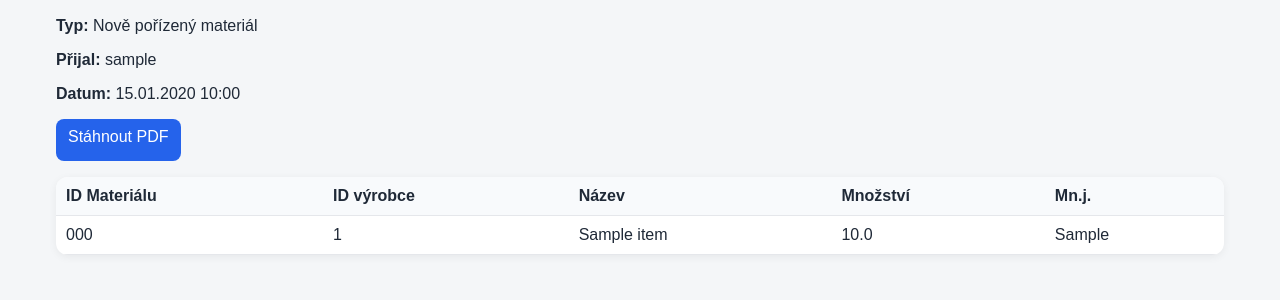
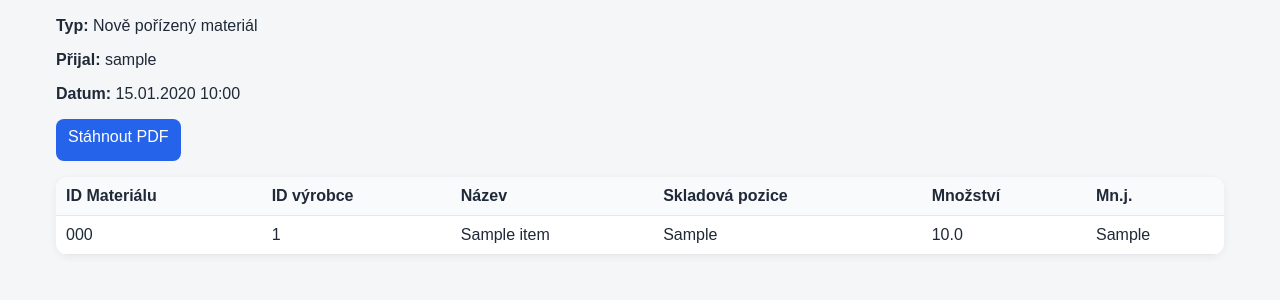
Before and after one commit to pecenyjirikdubno/sklad-app, a Flask app: page /receipt/1 in a window 1280 px wide. Shown: the part 179-479 px from the top of the page. Run offline with Flask 3, Linux system fonts and the light colour scheme; the visitor is signed in with stand-in values (Sample User, id 1); tables that the repository leaves empty hold one stand-in row (values such as "Sample post").

Commit message:
Add storage positions and inventory position input

```diff
--- a/app.py
+++ b/app.py
@@ -65,6 +65,7 @@ class Material(db.Model):
     name = db.Column(db.String(255), nullable=False)
     quantity = db.Column(db.Float, default=0)
     unit = db.Column(db.String(50), default="")
+    storage_position = db.Column(db.String(100), default="")
     price_without_vat = db.Column(db.Float, default=0)
 
 
@@ -107,6 +108,7 @@ class IssueSlipItem(db.Model):
     material_name = db.Column(db.String(255), default="")
     quantity = db.Column(db.Float, default=0)
     unit = db.Column(db.String(50), default="")
+    storage_position = db.Column(db.String(100), default="")
 
     issue_slip = db.relationship("IssueSlip", backref="items")
 
@@ -130,6 +132,7 @@ class ReceiptSlipItem(db.Model):
     material_name = db.Column(db.String(255), default="")
     quantity = db.Column(db.Float, default=0)
     unit = db.Column(db.String(50), default="")
+    storage_position = db.Column(db.String(100), default="")
 
     receipt_slip = db.relationship("ReceiptSlip", backref="items")
 
@@ -156,6 +159,7 @@ class InventoryItem(db.Model):
     system_qty = db.Column(db.Float, default=0)
     real_qty = db.Column(db.Float, default=0)
     unit = db.Column(db.String(50), default="")
+    storage_position = db.Column(db.String(100), default="")
     username = db.Column(db.String(80), default="")
     scanned_at = db.Column(db.DateTime, default=datetime.now)
 
@@ -309,20 +313,21 @@ def build_inventory_pdf(inventory):
         Spacer(1, 12)
     ]
 
-    data = [["ID Materiálu", "ID výrobce", "Název", "Systém", "Realita", "Rozdíl", "Mn.j."]]
+    data = [["ID Materiálu", "ID výrobce", "Název", "Skladová pozice", "Systém", "Realita", "Rozdíl", "Mn.j."]]
     for item in inventory.items:
         diff = inventory_difference(item)
         data.append([
             item.material_code or "",
             item.manufacturer_id or "",
             Paragraph(item.material_name or "", styles["BodyText"]),
+            item.storage_position or "",
             str(item.system_qty or 0),
             str(item.real_qty or 0),
             str(diff),
             item.unit or "",
         ])
 
-    table = Table(data, colWidths=[26 * mm, 32 * mm, 62 * mm, 20 * mm, 20 * mm, 20 * mm, 14 * mm], repeatRows=1)
+    table = Table(data, colWidths=[24 * mm, 28 * mm, 50 * mm, 28 * mm, 18 * mm, 18 * mm, 18 * mm, 12 * mm], repeatRows=1)
     table_style = [
         ("BACKGROUND", (0, 0), (-1, 0), colors.lightgrey),
         ("GRID", (0, 0), (-1, -1), 0.5, colors.grey),
@@ -364,9 +369,9 @@ def build_issue_pdf(slip, include_qr=False, base_url=""):
     ]
 
     if include_qr:
-        data = [["QR", "ID Materiálu", "ID výrobce", "Název", "Množství", "Mn.j."]]
+        data = [["QR", "ID Materiálu", "ID výrobce", "Název", "Skladová pozice", "Množství", "Mn.j."]]
     else:
-        data = [["ID Materiálu", "ID výrobce", "Název", "Množství", "Mn.j."]]
+        data = [["ID Materiálu", "ID výrobce", "Název", "Skladová pozice", "Množství", "Mn.j."]]
 
     qr_buffers = []
 
@@ -387,6 +392,7 @@ def build_issue_pdf(slip, include_qr=False, base_url=""):
                 item.material_code or "",
                 item.manufacturer_id or "",
                 Paragraph(item.material_name or "", styles["BodyText"]),
+                item.storage_position or "",
                 str(item.quantity or 0),
                 item.unit or ""
             ])
@@ -395,19 +401,21 @@ def build_issue_pdf(slip, include_qr=False, base_url=""):
                 item.material_code or "",
                 item.manufacturer_id or "",
                 item.material_name or "",
+                item.storage_position or "",
                 str(item.quantity or 0),
                 item.unit or ""
             ])
 
     if include_qr:
-        col_widths = [25 * mm, 27 * mm, 32 * mm, 68 * mm, 23 * mm, 15 * mm]
+        col_widths = [22 * mm, 24 * mm, 28 * mm, 55 * mm, 30 * mm, 22 * mm, 14 * mm]
     else:
-        col_widths = [30 * mm, 35 * mm, 70 * mm, 25 * mm, 20 * mm]
+        col_widths = [28 * mm, 32 * mm, 62 * mm, 35 * mm, 22 * mm, 16 * mm]
 
     table = Table(data, colWidths=col_widths, repeatRows=1)
     table.setStyle(TableStyle([
         ("BACKGROUND", (0, 0), (-1, 0), colors.lightgrey),
         ("GRID", (0, 0), (-1, -1), 0.5, colors.grey),
+        ("FONTNAME", (0, 0), (-1, -1), PDF_FONT_NAME),
         ("FONTNAME", (0, 0), (-1, 0), PDF_FONT_NAME),
         ("VALIGN", (0, 0), (-1, -1), "MIDDLE"),
         ("ALIGN", (0, 0), (0, -1), "CENTER"),
@@ -446,20 +454,22 @@ def build_receipt_pdf(slip):
         Spacer(1, 12)
     ]
 
-    data = [["ID Materiálu", "ID výrobce", "Název", "Množství", "Mn.j."]]
+    data = [["ID Materiálu", "ID výrobce", "Název", "Skladová pozice", "Množství", "Mn.j."]]
     for item in slip.items:
         data.append([
             item.material_code or "",
             item.manufacturer_id or "",
             item.material_name or "",
+            item.storage_position or "",
             str(item.quantity or 0),
             item.unit or ""
         ])
 
-    table = Table(data, colWidths=[30 * mm, 35 * mm, 70 * mm, 25 * mm, 20 * mm])
+    table = Table(data, colWidths=[28 * mm, 32 * mm, 62 * mm, 35 * mm, 22 * mm, 16 * mm])
     table.setStyle(TableStyle([
         ("BACKGROUND", (0, 0), (-1, 0), colors.lightgrey),
         ("GRID", (0, 0), (-1, -1), 0.5, colors.grey),
+        ("FONTNAME", (0, 0), (-1, -1), PDF_FONT_NAME),
         ("FONTNAME", (0, 0), (-1, 0), PDF_FONT_NAME),
         ("VALIGN", (0, 0), (-1, -1), "TOP"),
     ]))
@@ -497,6 +507,8 @@ def ensure_db_columns():
             db.session.execute(text("ALTER TABLE material ADD COLUMN manufacturer_id VARCHAR(100) DEFAULT ''"))
         if "unit" not in cols:
             db.session.execute(text("ALTER TABLE material ADD COLUMN unit VARCHAR(50) DEFAULT ''"))
+        if "storage_position" not in cols:
+            db.session.execute(text("ALTER TABLE material ADD COLUMN storage_position VARCHAR(100) DEFAULT ''"))
         if "price_without_vat" not in cols:
             db.session.execute(text("ALTER TABLE material ADD COLUMN price_without_vat FLOAT DEFAULT 0"))
 
@@ -513,6 +525,21 @@ def ensure_db_columns():
             db.session.execute(text("ALTER TABLE job_order ADD COLUMN status VARCHAR(20) DEFAULT 'active'"))
         if "closed_at" not in cols:
             db.session.execute(text("ALTER TABLE job_order ADD COLUMN closed_at TIMESTAMP"))
+
+    if "issue_slip_item" in tables:
+        cols = [c["name"] for c in inspector.get_columns("issue_slip_item")]
+        if "storage_position" not in cols:
+            db.session.execute(text("ALTER TABLE issue_slip_item ADD COLUMN storage_position VARCHAR(100) DEFAULT ''"))
+
+    if "receipt_slip_item" in tables:
+        cols = [c["name"] for c in inspector.get_columns("receipt_slip_item")]
+        if "storage_position" not in cols:
+            db.session.execute(text("ALTER TABLE receipt_slip_item ADD COLUMN storage_position VARCHAR(100) DEFAULT ''"))
+
+    if "inventory_item" in tables:
+        cols = [c["name"] for c in inspector.get_columns("inventory_item")]
+        if "storage_position" not in cols:
+            db.session.execute(text("ALTER TABLE inventory_item ADD COLUMN storage_position VARCHAR(100) DEFAULT ''"))
 
     db.session.commit()
 
@@ -534,6 +561,13 @@ def normalize_column_name(col):
         "mn.j": "mn.j.",
         "mn. j.": "mn.j.",
         "jednotka": "mn.j.",
+        "pozice": "skladová pozice",
+        "skladova pozice": "skladová pozice",
+        "skladove misto": "skladová pozice",
+        "skladové místo": "skladová pozice",
+        "umisteni": "skladová pozice",
+        "umístění": "skladová pozice",
+        "lokace": "skladová pozice",
         "cena": "cena bez dph",
         "pořizovací cena bez dph": "cena bez dph",
         "porizovaci cena bez dph": "cena bez dph",
@@ -549,6 +583,7 @@ def normalize_dataframe_columns(df):
         "název": "Název",
         "množství": "Množství",
         "mn.j.": "Mn.j.",
+        "skladová pozice": "Skladová pozice",
         "cena bez dph": "Cena bez DPH",
     })
 
@@ -617,6 +652,7 @@ def add_material():
             name=request.form.get("name") or "",
             quantity=clean_float(request.form.get("quantity")),
             unit=request.form.get("unit") or "",
+            storage_position=request.form.get("storage_position") or "",
             price_without_vat=clean_float(request.form.get("price_without_vat")),
         )
         db.session.add(item)
@@ -646,6 +682,7 @@ def edit_item(item_id):
         material.name = request.form.get("name") or ""
         material.quantity = clean_float(request.form.get("quantity"))
         material.unit = request.form.get("unit") or ""
+        material.storage_position = request.form.get("storage_position") or ""
         material.price_without_vat = clean_float(request.form.get("price_without_vat"))
         db.session.commit()
         flash("Materiál byl upraven.", "success")
@@ -743,7 +780,8 @@ def material_lookup():
     return {
         "found": True,
         "name": material.name,
-        "material_id": material.material_id
+        "material_id": material.material_id,
+        "storage_position": material.storage_position or ""
     }
 
 
@@ -775,6 +813,7 @@ def export_excel():
         "Název": m.name or "",
         "Množství": m.quantity or 0,
         "Mn.j.": m.unit or "",
+        "Skladová pozice": m.storage_position or "",
         "Cena bez DPH": m.price_without_vat or 0,
     } for m in Material.query.order_by(Material.material_id.asc()).all()]
 
@@ -795,7 +834,7 @@ def export_excel():
 @login_required
 @admin_required
 def import_template():
-    df = pd.DataFrame(columns=["ID Materiálu", "ID výrobce", "Název", "Množství", "Mn.j.", "Cena bez DPH"])
+    df = pd.DataFrame(columns=["ID Materiálu", "ID výrobce", "Název", "Množství", "Mn.j.", "Skladová pozice", "Cena bez DPH"])
     output = BytesIO()
     with pd.ExcelWriter(output, engine="openpyxl") as writer:
         df.to_excel(writer, index=False, sheet_name="Sklad")
@@ -847,6 +886,7 @@ def import_excel():
             "name": name,
             "quantity": clean_float(row.get("Množství")),
             "unit": "" if pd.isna(row.get("Mn.j.")) else str(row.get("Mn.j.")).strip(),
+            "storage_position": "" if pd.isna(row.get("Skladová pozice")) else str(row.get("Skladová pozice")).strip(),
             "price_without_vat": clean_float(row.get("Cena bez DPH")),
         }
 
@@ -1018,7 +1058,8 @@ def issue_slip_edit():
                 "manufacturer_id": material.manufacturer_id or "",
                 "name": material.name or "",
                 "quantity": quantity,
-                "unit": material.unit or ""
+                "unit": material.unit or "",
+                "storage_position": material.storage_position or ""
             })
 
         session["issue_items"] = items
@@ -1073,7 +1114,8 @@ def api_issue_add():
             "manufacturer_id": material.manufacturer_id or "",
             "name": material.name or "",
             "quantity": quantity,
-            "unit": material.unit or ""
+            "unit": material.unit or "",
+            "storage_position": material.storage_position or ""
         })
 
     session["issue_items"] = items
@@ -1154,7 +1196,8 @@ def issue_slip_confirm():
             manufacturer_id=material.manufacturer_id or "",
             material_name=material.name or "",
             quantity=quantity,
-            unit=material.unit or ""
+            unit=material.unit or "",
+            storage_position=material.storage_position or ""
         ))
 
     db.session.commit()
@@ -1281,7 +1324,8 @@ def receipt_slip_edit():
                 "manufacturer_id": material.manufacturer_id or "",
                 "name": material.name or "",
                 "quantity": quantity,
-                "unit": material.unit or ""
+                "unit": material.unit or "",
+                "storage_position": material.storage_position or ""
             })
 
         session["receipt_items"] = items
@@ -1326,7 +1370,8 @@ def api_receipt_add():
             "manufacturer_id": material.manufacturer_id or "",
             "name": material.name or "",
             "quantity": quantity,
-            "unit": material.unit or ""
+            "unit": material.unit or "",
+            "storage_position": material.storage_position or ""
         })
 
     session["receipt_items"] = items
@@ -1417,7 +1462,8 @@ def receipt_slip_confirm():
             manufacturer_id=material.manufacturer_id or "",
             material_name=material.name or "",
             quantity=quantity,
-            unit=material.unit or ""
+            unit=material.unit or "",
+            storage_position=material.storage_position or ""
         ))
 
     db.session.commit()
@@ -1518,6 +1564,8 @@ def inventory_user():
             flash("Materiál nebyl nalezen.", "danger")
             return redirect(url_for("inventory_user"))
 
+        storage_position = (request.form.get("storage_position") or material.storage_position or "").strip()
+
         existing = InventoryItem.query.filter_by(
             inventory_session_id=inventory.id,
             material_id_db=material.id
@@ -1526,6 +1574,7 @@ def inventory_user():
         if existing:
             existing.real_qty = real_qty
             existing.system_qty = material.quantity or 0
+            existing.storage_position = storage_position
             existing.scanned_at = datetime.now()
         else:
             db.session.add(InventoryItem(
@@ -1537,6 +1586,7 @@ def inventory_user():
                 system_qty=material.quantity or 0,
                 real_qty=real_qty,
                 unit=material.unit or "",
+                storage_position=storage_position,
                 username=user.username
             ))
 
@@ -1559,6 +1609,7 @@ def api_inventory_add():
 
     material = material_from_scan(request.form.get("scan_value"))
     real_qty = clean_float(request.form.get("real_qty"))
+    storage_position = (request.form.get("storage_position") or (material.storage_position if material else "") or "").strip()
 
     if not material:
         return {"ok": False, "message": "Materiál nebyl nalezen."}, 404
@@ -1571,6 +1622,7 @@ def api_inventory_add():
     if existing:
         existing.real_qty = real_qty
         existing.system_qty = material.quantity or 0
+        existing.storage_position = storage_position
         existing.scanned_at = datetime.now()
     else:
         existing = InventoryItem(
@@ -1582,6 +1634,7 @@ def api_inventory_add():
             system_qty=material.quantity or 0,
             real_qty=real_qty,
             unit=material.unit or "",
+            storage_position=storage_position,
             username=user.username
         )
         db.session.add(existing)
@@ -1596,6 +1649,7 @@ def api_inventory_add():
             "material_code": item.material_code,
             "manufacturer_id": item.manufacturer_id,
             "material_name": item.material_name,
+            "storage_position": item.storage_position,
             "system_qty": item.system_qty,
             "real_qty": item.real_qty,
             "difference": inventory_difference(item),
@@ -1652,6 +1706,7 @@ def inventory_export(inventory_id):
             "ID Materiálu": item.material_code,
             "ID výrobce": item.manufacturer_id,
             "Název": item.material_name,
+            "Skladová pozice": item.storage_position,
             "Systémový stav": item.system_qty,
             "Reálný stav": item.real_qty,
             "Rozdíl": inventory_difference(item),
--- a/templates/card.html
+++ b/templates/card.html
@@ -6,6 +6,7 @@
         <p><strong>{{ item.name }}</strong></p>
         <p>ID výrobce: {{ item.manufacturer_id or '-' }}</p>
         <p>Stav: <strong>{{ item.quantity }} {{ item.unit }}</strong></p>
+        <p>Skladová pozice: <strong>{{ item.storage_position or '-' }}</strong></p>
         <p>Cena bez DPH: {{ item.price_without_vat }}</p>
         <p><a class="button-link" href="{{ url_for('move_item', item_id=item.id) }}">Zapsat příjem/výdej</a></p>
     </div>
--- a/templates/form.html
+++ b/templates/form.html
@@ -9,6 +9,7 @@
     <label>Název<input name="name" required value="{{ item.name if item else '' }}"></label>
     <label>Množství<input name="quantity" type="number" step="0.001" value="{{ item.quantity if item else '0' }}"></label>
     <label>Mn.j.<input name="unit" required placeholder="ks, m, kg..." value="{{ item.unit if item else '' }}"></label>
+    <label>Skladová pozice<input name="storage_position" placeholder="např. Regál A-01" value="{{ item.storage_position if item else '' }}"></label>
     <label>Pořizovací cena bez DPH<input name="price_without_vat" type="number" step="0.01" value="{{ item.price_without_vat if item else '0' }}"></label>
     <button type="submit">Uložit</button>
 </form>
--- a/templates/index.html
+++ b/templates/index.html
@@ -13,6 +13,7 @@
             <th>Název</th>
             <th>Množství</th>
             <th>Mn.j.</th>
+            <th>Skladová pozice</th>
             <th>Cena bez DPH</th>
             <th>QR</th>
             <th>Akce</th>
@@ -26,6 +27,7 @@
             <td>{{ item.name }}</td>
             <td>{{ item.quantity }}</td>
             <td>{{ item.unit }}</td>
+            <td>{{ item.storage_position or '-' }}</td>
             <td>{{ item.price_without_vat }}</td>
             <td><img class="qr-small" src="{{ url_for('qr_code', item_id=item.id) }}" alt="QR {{ item.material_id }}"></td>
             <td class="actions">
@@ -40,7 +42,7 @@
             </td>
         </tr>
     {% else %}
-        <tr><td colspan="8">Zatím nejsou vložené žádné položky.</td></tr>
+        <tr><td colspan="9">Zatím nejsou vložené žádné položky.</td></tr>
     {% endfor %}
     </tbody>
 </table>
--- a/templates/inventory_detail.html
+++ b/templates/inventory_detail.html
@@ -28,6 +28,7 @@
             <th>ID Materiálu</th>
             <th>ID výrobce</th>
             <th>Název</th>
+            <th>Skladová pozice</th>
             <th>Systém</th>
             <th>Realita</th>
             <th>Rozdíl</th>
@@ -42,6 +43,7 @@
             <td>{{ item.material_code }}</td>
             <td>{{ item.manufacturer_id }}</td>
             <td>{{ item.material_name }}</td>
+            <td>{{ item.storage_position or '' }}</td>
             <td>{{ item.system_qty }}</td>
             <td>{{ item.real_qty }}</td>
             <td>{{ diff }}</td>
@@ -49,7 +51,7 @@
             <td>{{ item.scanned_at.strftime('%d.%m.%Y %H:%M') if item.scanned_at else "" }}</td>
         </tr>
     {% else %}
-        <tr><td colspan="8">Žádné položky.</td></tr>
+        <tr><td colspan="9">Žádné položky.</td></tr>
     {% endfor %}
     </tbody>
 </table>
--- a/templates/issue_detail.html
+++ b/templates/issue_detail.html
@@ -23,6 +23,7 @@
             <th>ID Materiálu</th>
             <th>ID výrobce</th>
             <th>Název</th>
+            <th>Skladová pozice</th>
             <th>Množství</th>
             <th>Mn.j.</th>
         </tr>
@@ -33,6 +34,7 @@
             <td>{{ item.material_code }}</td>
             <td>{{ item.manufacturer_id }}</td>
             <td>{{ item.material_name }}</td>
+            <td>{{ item.storage_position or '' }}</td>
             <td>{{ item.quantity }}</td>
             <td>{{ item.unit }}</td>
         </tr>
--- a/templates/move.html
+++ b/templates/move.html
@@ -4,6 +4,7 @@
     <h2>Pohyb materiálu</h2>
     <p><strong>{{ item.material_id }}</strong> — {{ item.name }}</p>
     <p>Aktuálně skladem: <strong>{{ item.quantity }} {{ item.unit }}</strong></p>
+    <p>Skladová pozice: <strong>{{ item.storage_position or '-' }}</strong></p>
 
     <form method="post" class="card-form">
         <input type="hidden" name="type" id="movement_type" value="in">
--- a/templates/receipt_detail.html
+++ b/templates/receipt_detail.html
@@ -15,13 +15,14 @@
 
 <div class="table-wrap">
 <table>
-    <thead><tr><th>ID Materiálu</th><th>ID výrobce</th><th>Název</th><th>Množství</th><th>Mn.j.</th></tr></thead>
+    <thead><tr><th>ID Materiálu</th><th>ID výrobce</th><th>Název</th><th>Skladová pozice</th><th>Množství</th><th>Mn.j.</th></tr></thead>
     <tbody>
     {% for item in slip.items %}
         <tr>
             <td>{{ item.material_code }}</td>
             <td>{{ item.manufacturer_id }}</td>
             <td>{{ item.material_name }}</td>
+            <td>{{ item.storage_position or '' }}</td>
             <td>{{ item.quantity }}</td>
             <td>{{ item.unit }}</td>
         </tr>
```
Also changed, not shown: templates/inventory_user.html (+18 -3 lines), templates/issue_edit.html (+6 -3 lines), templates/receipt_edit.html (+6 -3 lines), README_STORAGE_POSITION_UPDATE.txt (added).
